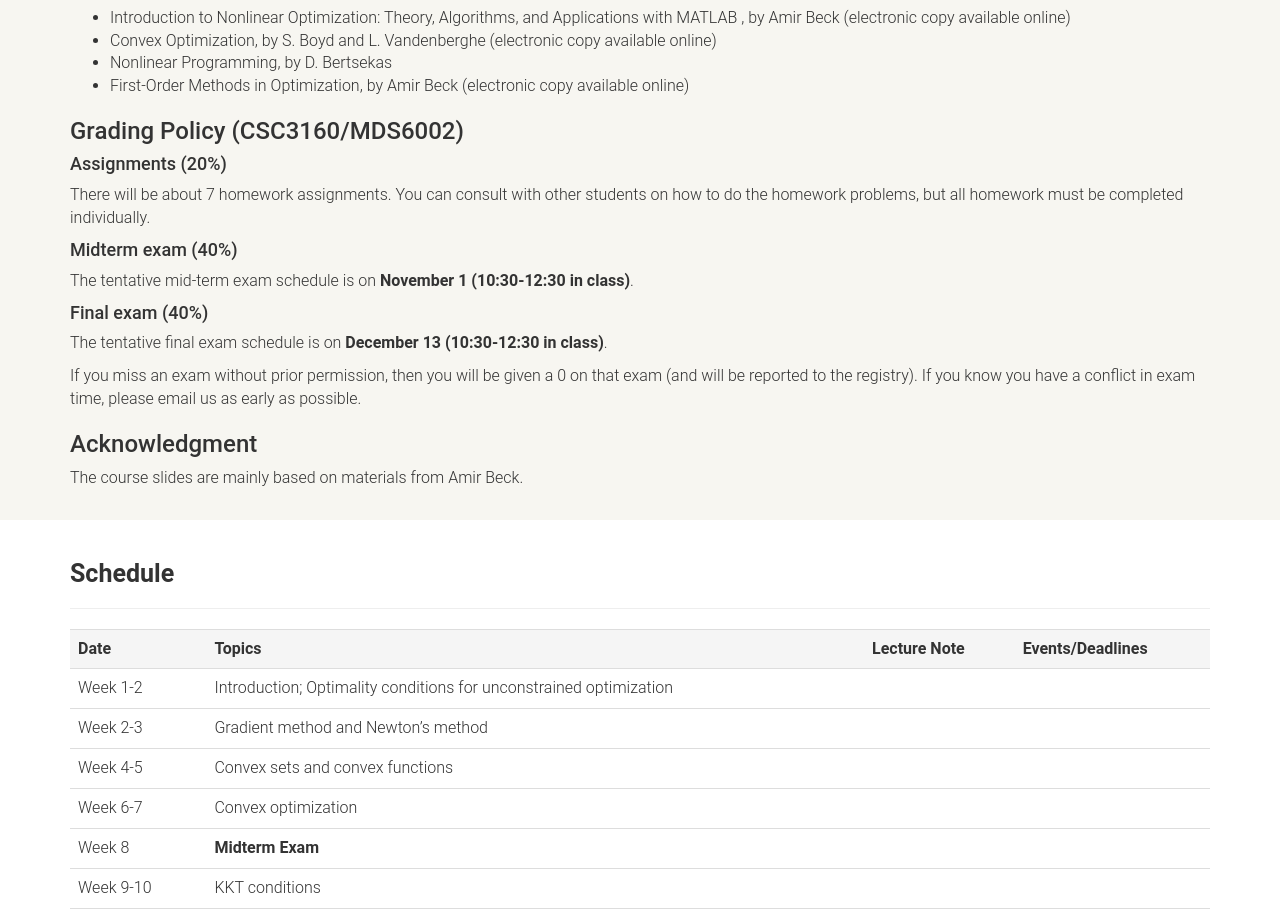
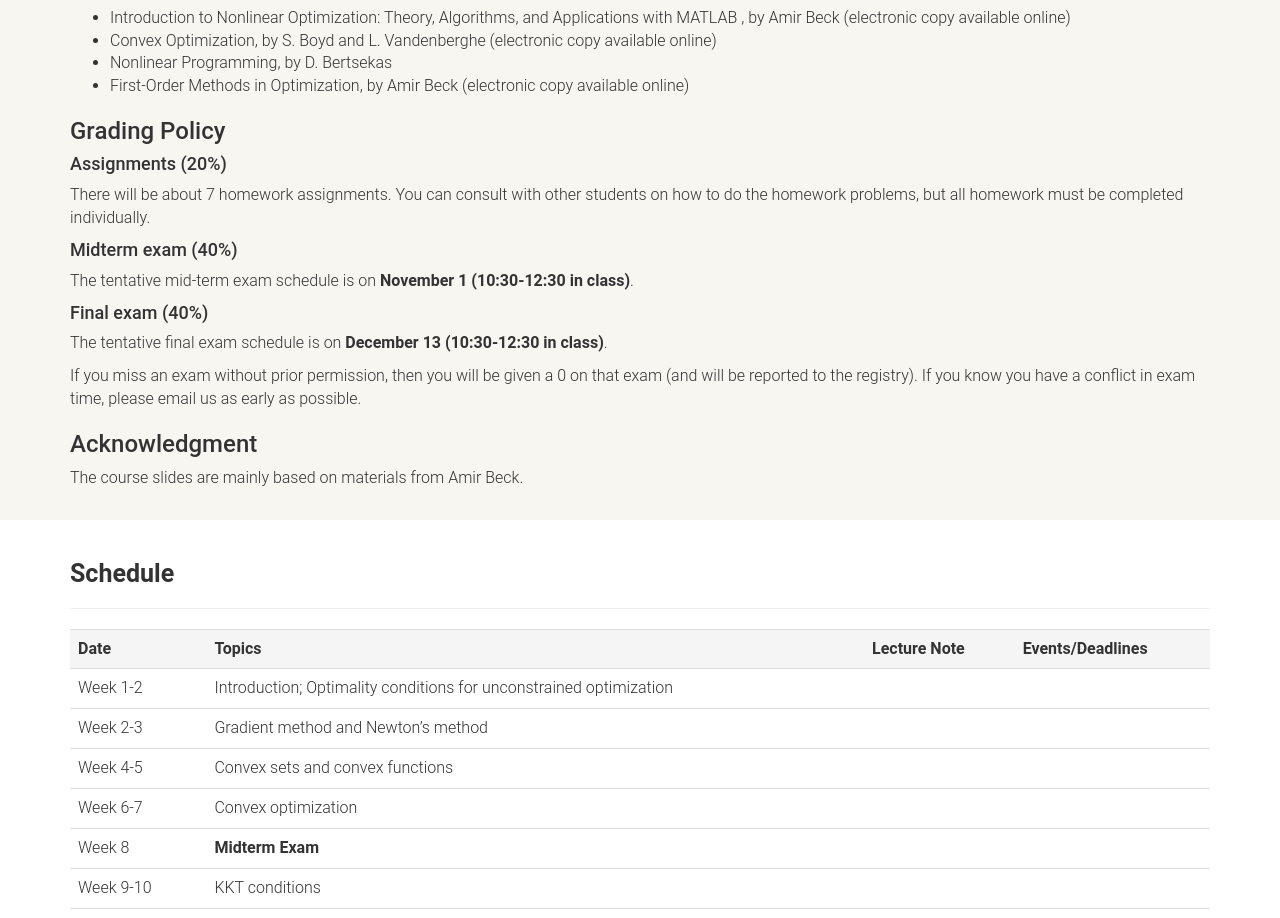
Before and after one commit to ryou98/MAT3220-Optimization2, a plain HTML site: page index.html in a window 1280 px wide. Shown: the part 865-1783 px from the top of the page. Drawn offline with nearby package versions, Linux system fonts and the light colour scheme; a web font is replaced by a local one.

Commit message:
Update index.html

```diff
--- a/index.html
+++ b/index.html
@@ -129,7 +129,7 @@
 			</ul>
 			</p>
 
-			<h3>Grading Policy (CSC3160/MDS6002)</h3>
+			<h3>Grading Policy</h3>
 			<h4>Assignments (20%)</h4>
 			<p>
 				There will be about 7 homework assignments. You can consult with other
```
